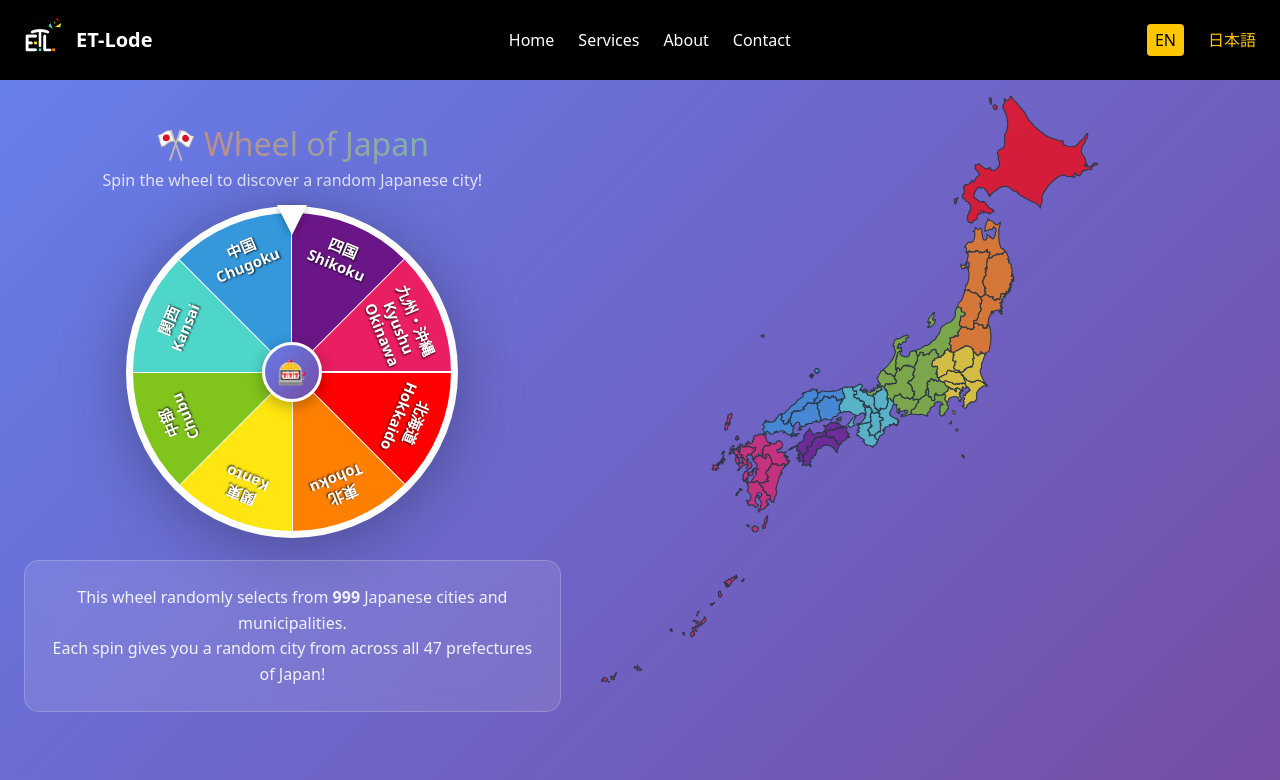
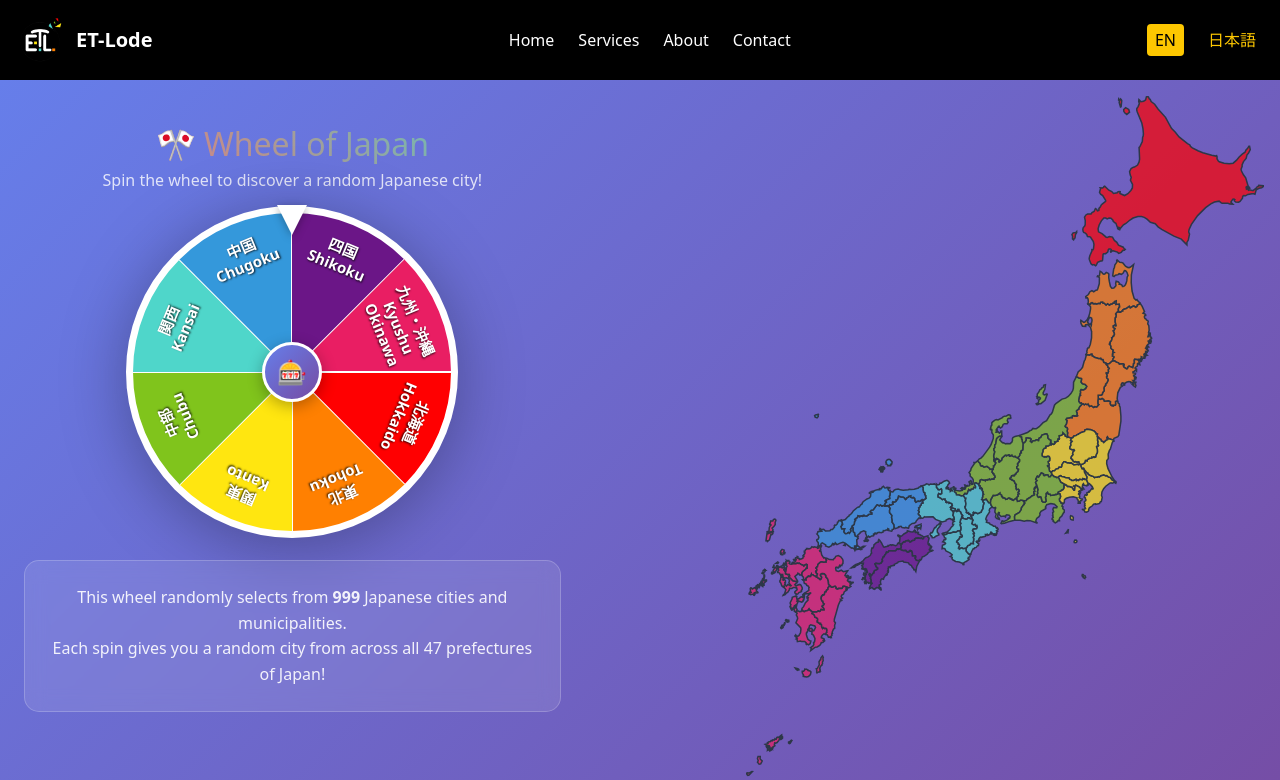
Before and after one commit to LeeSomm/etlode-website, a SvelteKit app: page /spinthewheel in a window 1280 px wide. Shown: the top 780 px of the page. Built offline with nearby package versions, Linux system fonts and the light colour scheme.

Commit message:
Again...

```diff
--- a/src/routes/(promo)/spinthewheel/+page.svelte
+++ b/src/routes/(promo)/spinthewheel/+page.svelte
@@ -63,7 +63,7 @@
 		justify-content: center;
 		align-items: center;
 		height: fit-content;
-		max-width: 75%;
+		/* max-width: 75%; */
 		/* position: sticky; */
 		/* top: 2rem; */
 	}
```
